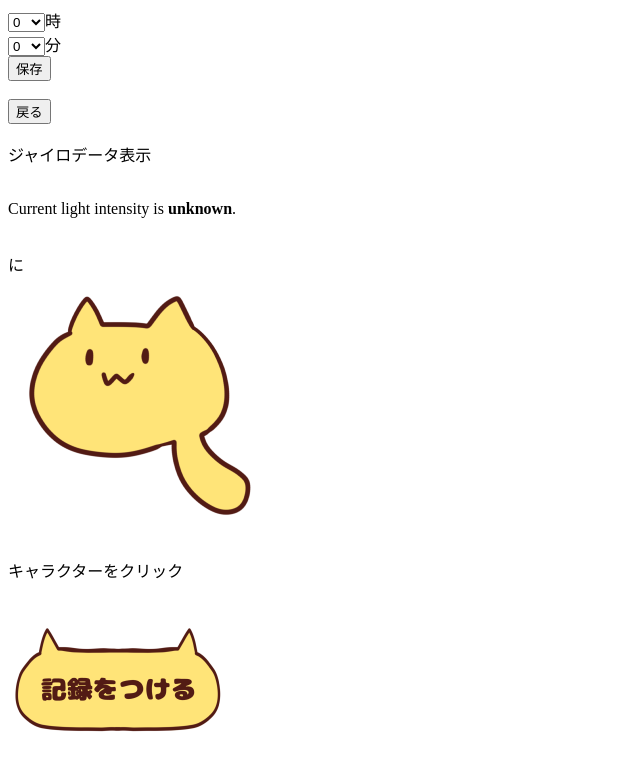
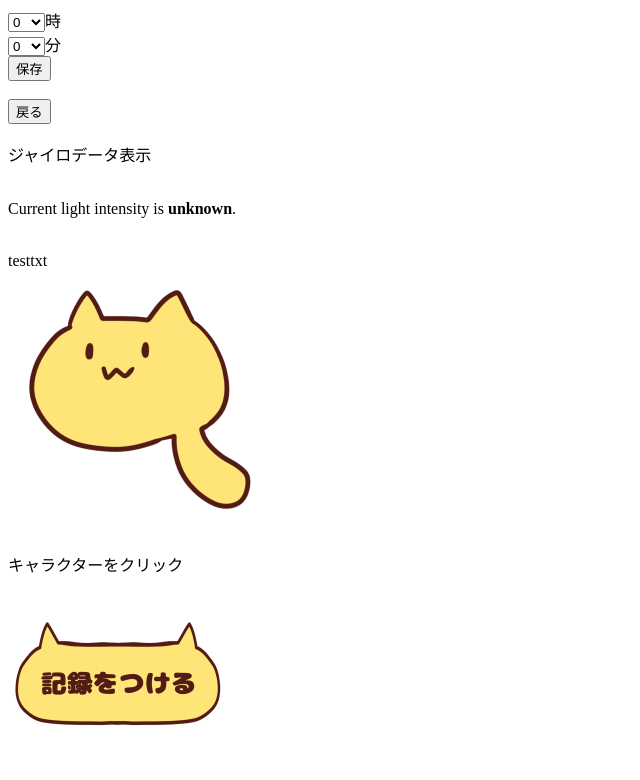
Before and after one commit to mayumutsumutsu/mayumutsumutsu.github.io, a plain HTML site: page watch.html in a window 1280 px wide. Shown: the whole page, without its empty margins (0-640 px from the left). Drawn offline with Linux system fonts and the light colour scheme.

Commit message:
Update watch.html

```diff
--- a/watch.html
+++ b/watch.html
@@ -132,7 +132,7 @@
     <br>
     <p>Current light intensity is <b id="value">unknown</b>.</p>
     <br>
-    <div id="testtxt">に</div>
+    <div id="testtxt">testtxt</div>
 
     <!--    ここから下書かないとエラー-->
     <img id="image_place" />
```
